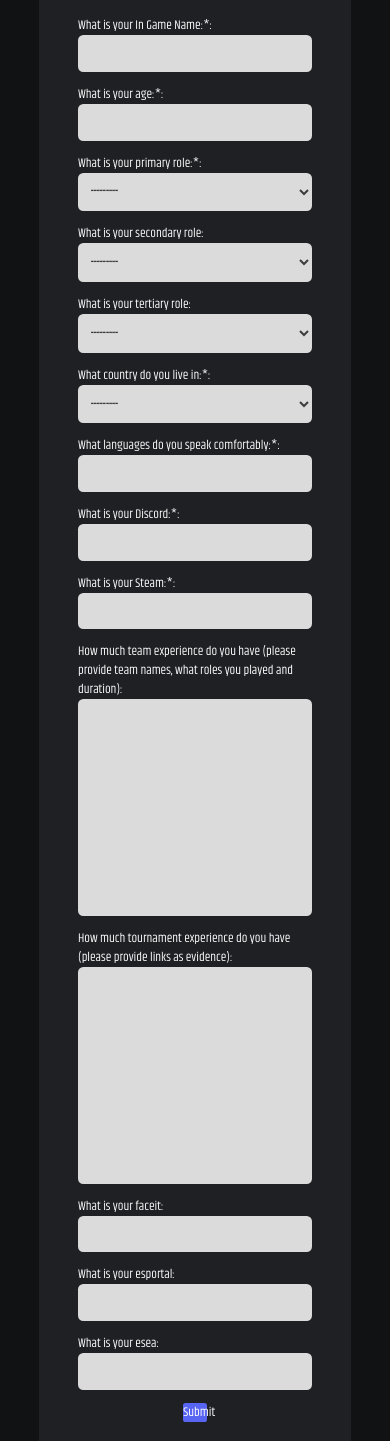
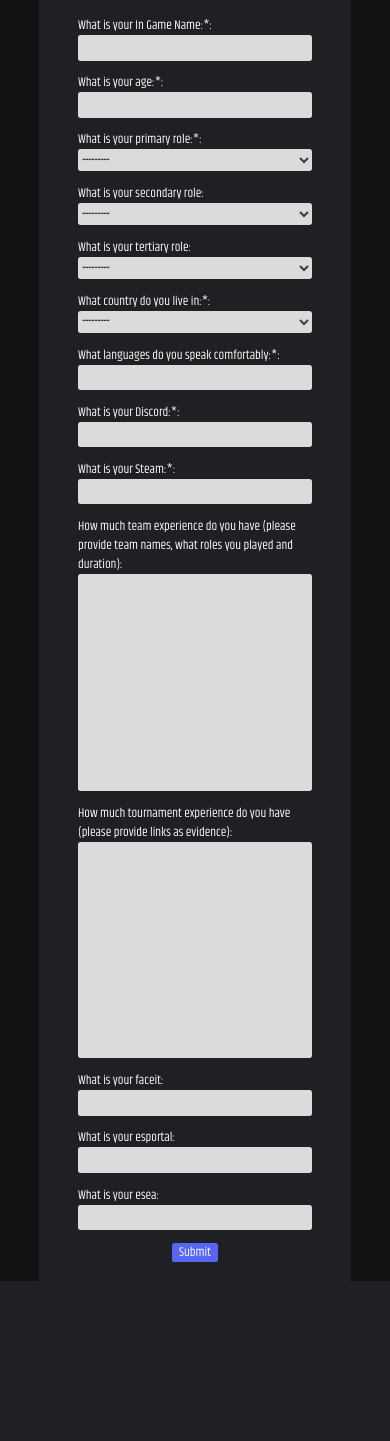
Before and after one commit to xMoneMone/Project_Untitled, a Django app: page /posts/submit in a window 390 px wide. Shown: the part 68-1509 px from the top of the page. After the commit the page ends 1349 px from the top, so only its background shows below. Run offline with Django 4.2, Linux system fonts and the light colour scheme; some libraries are stand-ins or nearby versions.

Commit message:
added form mobile style

```diff
--- a/static/css/form.css
+++ b/static/css/form.css
@@ -55,3 +55,21 @@ button {
     cursor: pointer;
     margin: 0 1vh 0 1vh;
 }
+
+@media (max-width: 600px) {
+	button {
+        width: 12vw;
+    }
+
+    input, select, textarea, option {
+        border-radius: 0.2em;
+    }
+
+    input, option {
+        height: 1vh;
+    }
+
+    select {
+        padding: 0;
+    }
+}
```
